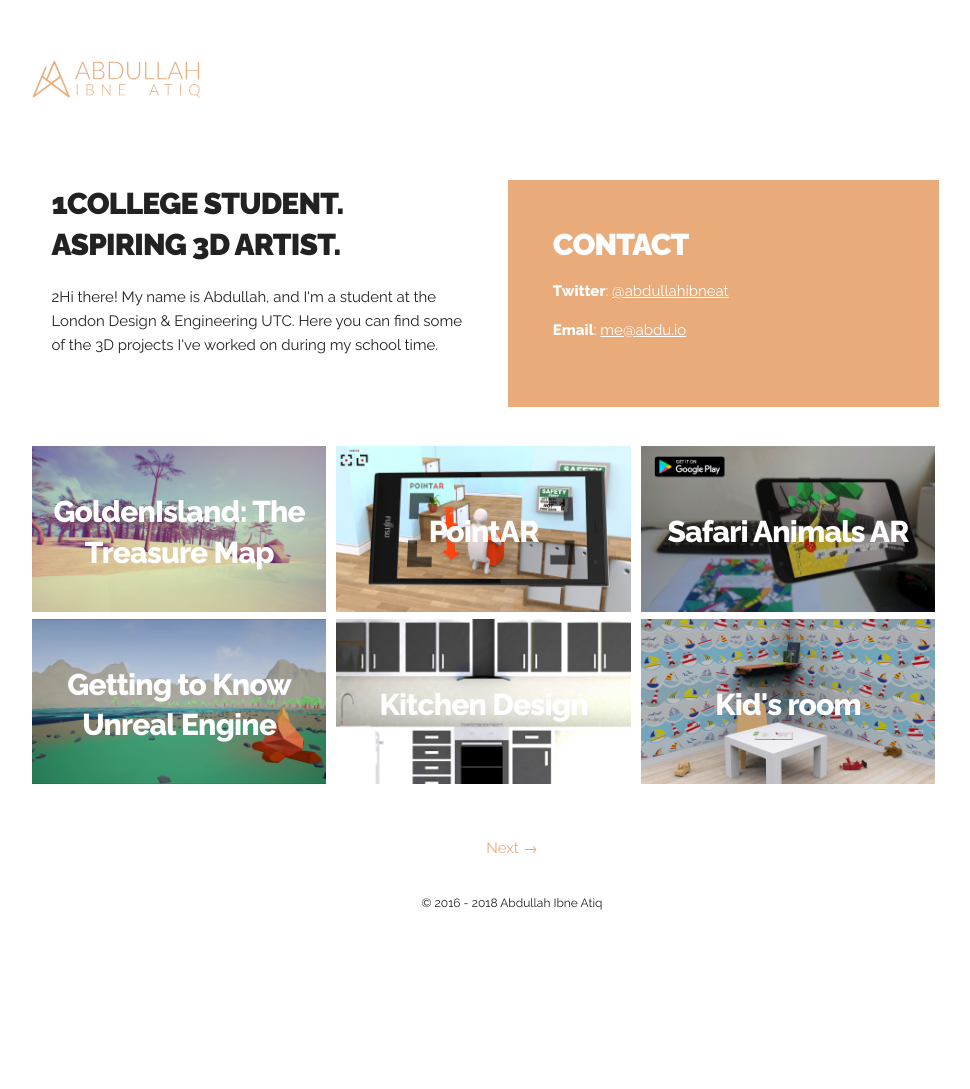
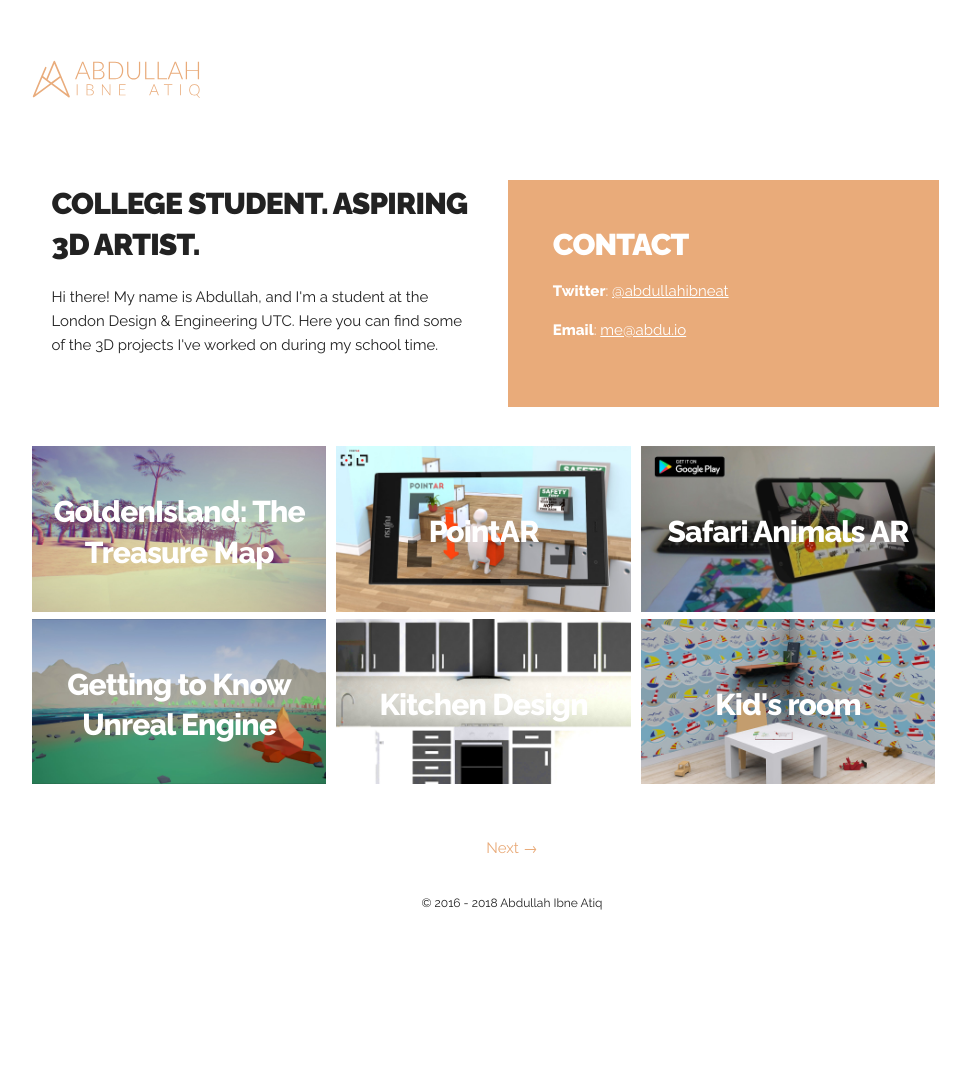
Before and after one commit to abdullahibneat/jekyll-portfolio, a Jekyll site: the page built from index.html, in a window 1280 px wide. Shown: the whole page, without its empty margins (128-1098 px from the left). Built offline with Jekyll 4.4.1, drawn with Linux system fonts in a browser that asks for light colours; the list of posts is cut into pages by our own code.

Commit message:
Remove debug numbers

```diff
--- a/index.html
+++ b/index.html
@@ -9,9 +9,9 @@ home: true
         <!-- Page content -->
         <div class="one-half column" style="padding: 1.3em">
           <!-- Title -->
-          <h4 class="article-page-title">1{{site.indextitle}}</h4>
+          <h4 class="article-page-title">{{site.indextitle}}</h4>
           <!-- Homepage Content -->
-          <p>2{{site.description}}</p>
+          <p>{{site.description}}</p>
         </div>
         <div class="one-half column contact" style="margin-left: 0">
           <h4 class="article-page-title">Contact</h4>
```
